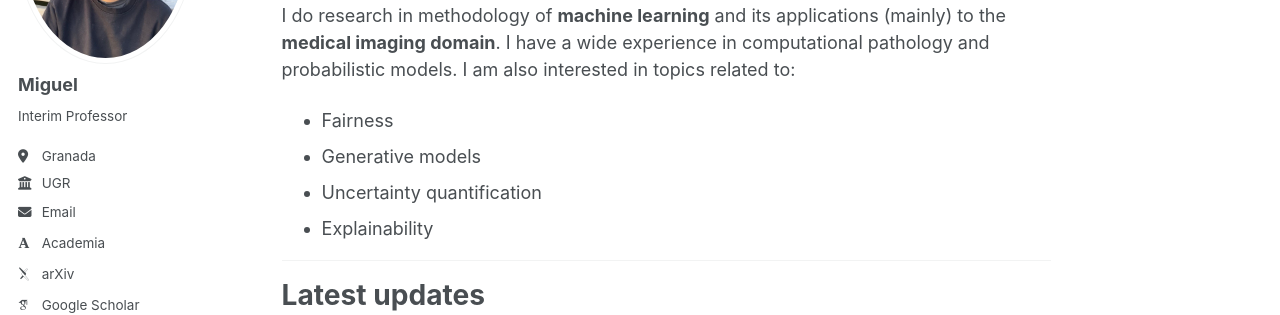
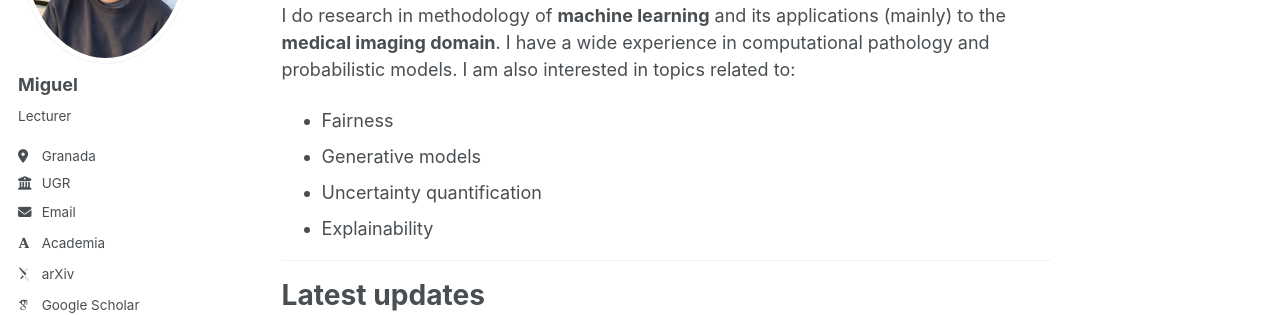
Before and after one commit to wizmik12/wizmik12.github.io, a Jekyll site: the page built from _pages/about.md, in a window 1280 px wide. Shown: the part 264-579 px from the top of the page. Built offline with Jekyll 4.4.1, drawn with Linux system fonts in a browser that asks for light colours; some web fonts are replaced.

Commit message:
lecturer

```diff
--- a/_config.yml
+++ b/_config.yml
@@ -25,7 +25,7 @@ author:
   avatar           : "profile.jpg"
   name             : "Miguel"
   pronouns         : # example: "she/her"
-  bio              : "Interim Professor"
+  bio              : "Lecturer"
   location         : "Granada"
   employer         : "UGR"
   uri              : # URL
```
